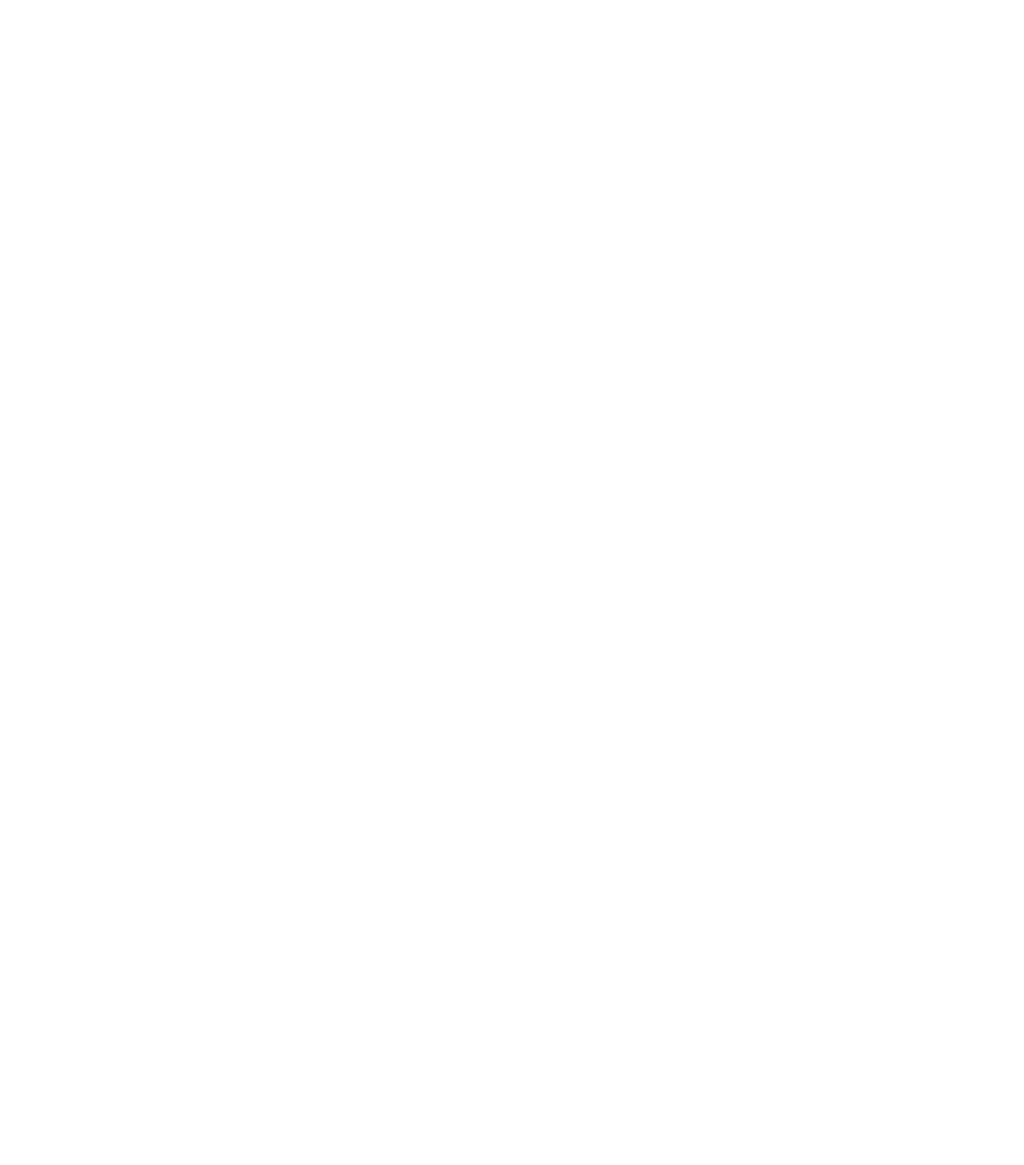
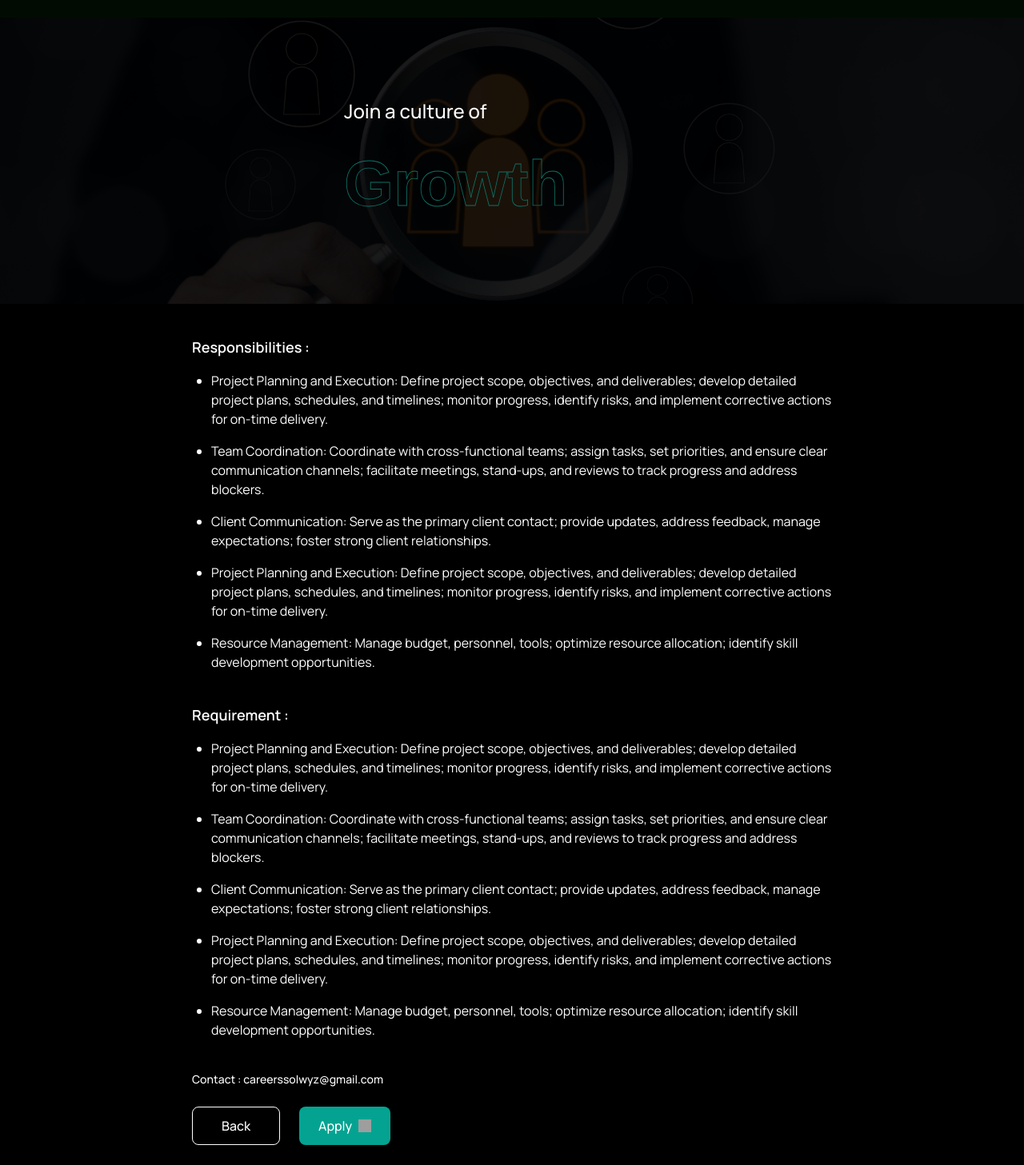
Before and after one commit to Solwyz/solwyz-web-new, a React (Vite) app: page /CareerDetails in a window 1280 px wide. Before the commit this address had no page. Shown: the part 73-1530 px from the top of the page at 80% size. Before the commit the page ends 800 px from the top, so only its background shows below. Built offline with nearby package versions, Linux system fonts and the light colour scheme; grey boxes are pictures that could not be loaded.

Commit message:
career details

```diff
--- a/src/App.jsx
+++ b/src/App.jsx
@@ -10,6 +10,9 @@
 import ServicePage from './Front/Pages/ServicePage/ServicePage'
 import CareersPage from './Front/Pages/CareersPage/CareersPage'
 import ContactPage from './Front/Pages/ContactPage/ContactPage'
+import CareerDetails from './Front/Pages/CareersPage/CareerDetails/CareerDetails'
+
+
 
 function App() {
   // const [count, setCount] = useState(0)
@@ -24,7 +27,8 @@
         <Route path='services' element={<ServicePage/>}/>
         <Route path='careers' element={<CareersPage/>}/>
         <Route path='contact' element={<ContactPage/>}/>
-      </Route>
+        <Route path='CareerDetails' element ={<CareerDetails/>}/>
+       </Route>
     </Routes>
     </div>
   )
--- /dev/null
+++ b/src/Front/Pages/CareersPage/CareerDetails/CareerDetails.css
@@ -0,0 +1,5 @@
+.text-stroke{
+    color: transparent;
+    -webkit-text-stroke: 1px #ffffff;
+    text-shadow: 'none',
+}
--- /dev/null
+++ b/src/Front/Pages/CareersPage/CareerDetails/CareerDetails.jsx
@@ -0,0 +1,176 @@
+
+import React, { useEffect, useState } from 'react';
+
+import Arrow from '../../../../assets/Careers/Arrow.svg';
+import { Link } from 'react-router-dom';
+
+
+function CareerDetails() {
+
+  const words = ["Creativity", "Innovation", "Growth"];
+  const [currentIndex, setCurrentIndex] = useState(0);
+  const [opacity, setOpacity] = useState(1);
+
+  useEffect(() => {
+
+    document.title = "Careers | Solwyz Technologies";
+
+    const interval = setInterval(() => {
+
+      setOpacity(0);
+
+      setTimeout(() => {
+
+        setCurrentIndex((prev) => (prev + 1) % words.length);
+
+        setOpacity(1);
+      }, 500);
+    }, 2000);
+
+    return () => clearInterval(interval);
+  }, []);
+
+  return (
+    <div className='md:mb-[120px] font-manrope'>
+      <div className="md:h-[95px] h-[104px]"></div>
+      <div>
+        <div className="text-white bg-careersbanner md:justify-start justify-center md:h-[358px] bg-cover md:px-[430px] md:py-[99px] px-[52px] py-[97px]">
+          <div className="text-[24px] md:font-medium ">
+            Join a culture of
+          </div>
+
+
+          <div className='hidden md:block'>
+            <svg
+              className="block mt-0 whitespace-nowrap"
+              width="100%"
+              height="150px"
+              viewBox="0 0 1000 120"
+              preserveAspectRatio="xMinYMid meet"
+            >
+              <text
+                x="0"
+                y="120"
+                fontSize="190px"
+                fontWeight="700"
+                fontFamily="sans-serif"
+                fill="none"
+                stroke="#0E7368"
+                strokeWidth="2"
+                style={{
+                  transition: "opacity 0.5s ease-in-out",
+                  opacity: opacity,
+                }}
+              >
+                {words[currentIndex]}
+              </text>
+            </svg>
+          </div>
+          <div className='md:hidden block'>
+            <svg
+              className="block mt-2 md:mt-0 w-full"
+              height="100"
+              viewBox="0 0 1000 120"
+              preserveAspectRatio="xMinYMid meet"
+            >
+              <text
+                x="0"
+                y="100"
+                fontSize="190px" // mobile-friendly size
+                fontWeight="700"
+                fontFamily="sans-serif"
+                fill="none"
+                stroke="#0E7368"
+                strokeWidth="5"
+                style={{
+                  transition: "opacity 0.5s ease-in-out",
+                  opacity: opacity,
+                }}
+              >
+                {words[currentIndex]}
+              </text>
+            </svg>
+          </div>
+        </div>
+      </div>
+
+      <div className="bg-black min-h-screen text-white py-10 px-4 sm:px-10 md:px-20 lg:px-40 xl:px-60 2xl:px-80 font-manrope">
+        {/* Responsibilities Section */}
+        <div className="mb-10">
+          <h2 className="text-lg font-semibold mb-4 font-manrope">Responsibilities :</h2>
+          <ul className="space-y-4 text-sm sm:text-base">
+            <li className="list-disc ml-6">
+              Project Planning and Execution: Define project scope, objectives, and deliverables; develop detailed project plans, schedules, and timelines; monitor progress, identify risks, and implement corrective actions for on-time delivery.
+            </li>
+            <li className="list-disc ml-6">
+              Team Coordination: Coordinate with cross-functional teams; assign tasks, set priorities, and ensure clear communication channels; facilitate meetings, stand-ups, and reviews to track progress and address blockers.
+            </li>
+            <li className="list-disc ml-6">
+              Client Communication: Serve as the primary client contact; provide updates, address feedback, manage expectations; foster strong client relationships.
+            </li>
+            <li className="list-disc ml-6">
+              Project Planning and Execution: Define project scope, objectives, and deliverables; develop detailed project plans, schedules, and timelines; monitor progress, identify risks, and implement corrective actions for on-time delivery.
+            </li>
+            <li className="list-disc ml-6">
+              Resource Management: Manage budget, personnel, tools; optimize resource allocation; identify skill development opportunities.
+            </li>
+          </ul>
+        </div>
+
+        {/* Requirements Section */}
+        <div className="mb-10">
+          <h2 className="text-lg font-semibold mb-4 font-manrope">Requirement :</h2>
+          <ul className="space-y-4 text-sm sm:text-base">
+            <li className="list-disc ml-6">
+              Project Planning and Execution: Define project scope, objectives, and deliverables; develop detailed project plans, schedules, and timelines; monitor progress, identify risks, and implement corrective actions for on-time delivery.
+            </li>
+            <li className="list-disc ml-6">
+              Team Coordination: Coordinate with cross-functional teams; assign tasks, set priorities, and ensure clear communication channels; facilitate meetings, stand-ups, and reviews to track progress and address blockers.
+            </li>
+            <li className="list-disc ml-6">
+              Client Communication: Serve as the primary client contact; provide updates, address feedback, manage expectations; foster strong client relationships.
+            </li>
+            <li className="list-disc ml-6">
+              Project Planning and Execution: Define project scope, objectives, and deliverables; develop detailed project plans, schedules, and timelines; monitor progress, identify risks, and implement corrective actions for on-time delivery.
+            </li>
+            <li className="list-disc ml-6">
+              Resource Management: Manage budget, personnel, tools; optimize resource allocation; identify skill development opportunities.
+            </li>
+          </ul>
+        </div>
+
+        {/* Contact */}
+        <p className="text-sm font-medium font-manrope mb-6">Contact : careerssolwyz@gmail.com</p>
+
+        {/* Buttons */}
+        <div className="flex flex-row sm:flex-row items-start sm:items-center gap-4 sm:gap-6 mt-6">
+          {/* Back Button */}
+          <button
+            className="bg-transparent border border-white text-white h-[40px] sm:h-[48px] px-6 sm:px-9 rounded-lg text-sm sm:text-[16px] font-medium hover:border-[#04A391] hover:text-[#04A391] duration-300"
+          >
+            Back
+          </button>
+
+          {/* Apply Button with Gradient Hover */}
+          <div className="relative group h-[40px] sm:h-[48px] rounded-lg overflow-hidden cursor-pointer bg-[#04A391] px-5 sm:px-6 flex items-center justify-center">
+            <div
+              className="absolute inset-0
+      bg-gradient-to-r from-[#04A391] to-[#035249]
+      opacity-0 group-hover:opacity-100
+      transition-opacity duration-300"
+            ></div>
+
+            <div className="relative z-10 flex items-center justify-center gap-2">
+              <div className="text-[12px] sm:text-[16px] text-white font-medium">Apply</div>
+              <div><img src={Arrow} alt="arrow" className="w-4 h-4" /></div>
+            </div>
+          </div>
+        </div>
+
+      </div>
+
+    </div>
+  )
+}
+
+export default CareerDetails
--- a/src/Front/Pages/CareersPage/CareersPage.jsx
+++ b/src/Front/Pages/CareersPage/CareersPage.jsx
@@ -5,6 +5,7 @@
 import careerImg4 from "../../../assets/Careers/d.svg"
 import Search from '../../../assets/Careers/search.svg'
 import Arrow from '../../../assets/Careers/Arrow.svg'
+import { Link } from 'react-router-dom';
 
 
 function CareersPage() {
@@ -184,16 +185,32 @@
                     </div>
                   </div>
 
-                  <div className='justify-end flex md:justify-center items-center'>
-                    <div className='sm:w-[111px] mt-8 md:mt-0  sm:h-[48px] w-[90px] h-[32px] bg-[#04A391] flex items-center justify-center gap-2 rounded-lg  cursor-pointer'>
-                      <div className='sm:text-[16px] text-[12px] text-white leading-6 font-medium'>Apply</div>
-                      <div><img className='' src={Arrow}></img></div>
+                  <Link to="/CareerDetails">
+                    <div>
+                      <div className="justify-end flex md:justify-center items-center">
+                        <div className="relative group sm:w-[111px] mt-8 md:mt-0 sm:h-[48px] w-[90px] h-[32px] rounded-lg overflow-hidden cursor-pointer bg-[#04A391]">
+
+                          <div className="absolute inset-0
+          bg-gradient-to-r from-[#04A391] to-[#035249]
+          opacity-0 group-hover:opacity-100
+          transition-opacity duration-300
+        "></div>
+
+
+                          <div className="relative z-10 flex items-center justify-center gap-2 h-full">
+                            <div className="sm:text-[16px] text-[12px] text-white leading-6 font-medium">Apply</div>
+                            <div><img src={Arrow} alt="arrow" /></div>
+                          </div>
+                        </div>
+                      </div>
                     </div>
-                  </div>
+                  </Link>
+
+
 
                 </div>
               </div>
-              </div>
+            </div>
           </div>
 
         </div>
```
